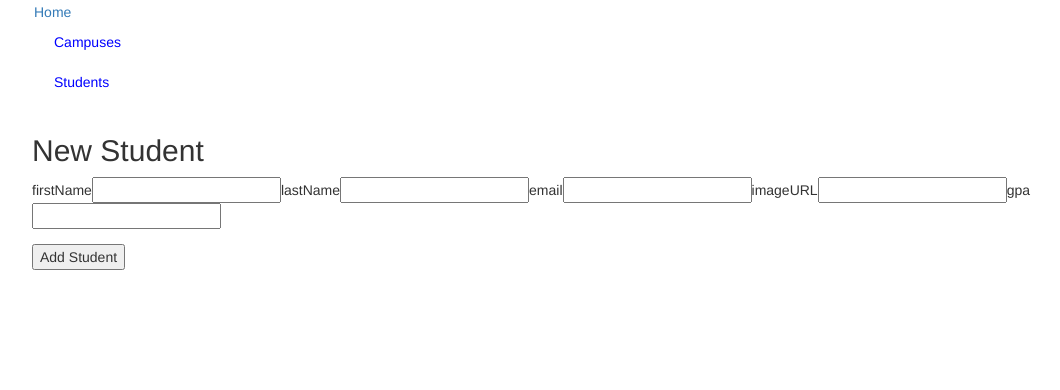
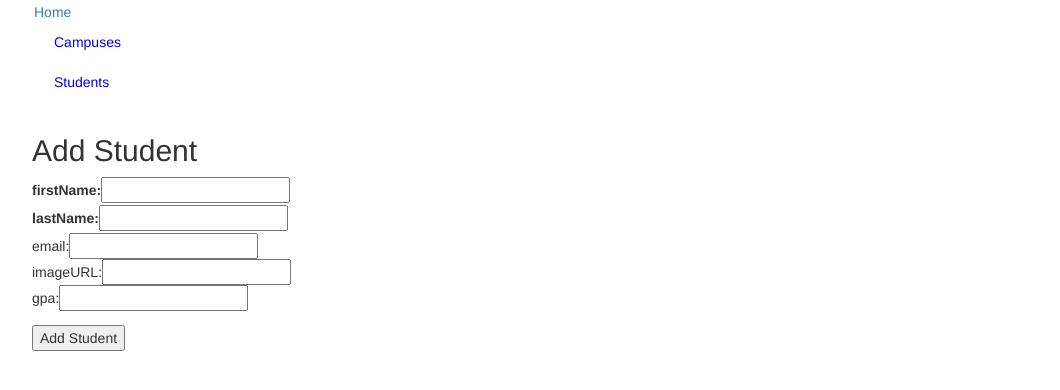
Before and after one commit to AlexanderLevin1/Senior-Enrichment-ALevin, a React app: page /#/students/1/edit in a window 1280 px wide. Shown: the top 390 px of the page, without its empty margins (38-1098 px from the left). Built offline with nearby package versions, Linux system fonts and the light colour scheme; no server answers.

Commit message:
students not working

```diff
--- a/src/Campus.js
+++ b/src/Campus.js
@@ -26,7 +26,7 @@ class Campus extends Component {
             </div>
                 <p><Link className="btn btn-default" to={`/newStudent`}>Add Student</Link></p>
                 <p><Link className="btn btn-default" to={`/campuses/${campus && campus.id}/edit`}>Edit Campus</Link></p>
-                <button className="btn btn-default btn-xs" onClick={onDeleteCampus}>Delete Campus</button>
+                <button className="btn btn-default" onClick={onDeleteCampus}>Delete Campus</button>
                 <h4> Current Students </h4>
                 <StudentList id={campus_id} />
             </div>
@@ -42,7 +42,6 @@ const mapStateToProps = ({ campuses }, { id }) => {
 
 const mapDispatchToProps = (dispatch, { history }) => {
     return {
-        createCampus: (campus) => dispatch(createCampus(campus)),
         deleteCampus: (campus) => dispatch(deleteCampus(campus, history))
     };
 };
--- a/src/CampusCreate.js
+++ b/src/CampusCreate.js
@@ -69,7 +69,9 @@ class CampusCreate extends Component {
 };
 
 const mapStateToProps = ({ campuses }, { id }) => {
-    return { campus: campuses && campuses.find(campus => campus.id === id) };
+    return {
+        campus: campuses && campuses.find(campus => campus.id === id)
+    };
 };
 
 const mapDispatchToProps = (dispatch, { history }) => {
@@ -79,4 +81,4 @@ const mapDispatchToProps = (dispatch, { history }) => {
     };
 };
 
-export default connect(null, mapDispatchToProps)(CampusCreate);
+export default connect(mapStateToProps, mapDispatchToProps)(CampusCreate);
--- a/src/Campuses.js
+++ b/src/Campuses.js
@@ -4,7 +4,6 @@ import { Link } from 'react-router-dom';
 import { updateCampus, deleteCampus } from './store';
 
 const Campuses = ({ campuses }) => {
-  console.log(campuses)
   return (
     <div>
       <title>List of Campuses</title>
--- a/src/Store.js
+++ b/src/Store.js
@@ -46,7 +46,7 @@ const studentsReducer = (state = [], action) => {
         case CREATE_STUDENT:
             state = [...state, action.student];
             break;
-        case DELETE_STUDENT:
+        case UPDATE_STUDENT:
             state = state.map(student => {
                 return student.id === action.student.id ? action.student : student;
             });
@@ -170,7 +170,9 @@ const deleteStudent = (student, history) => {
                 type: DELETE_STUDENT,
                 student
             }))
-            .then(() => history.push('/students'))
+            .then(() => {
+                history.push('/students')
+        })
     }
 };
 
--- a/src/Student.js
+++ b/src/Student.js
@@ -1,6 +1,7 @@
 import React, { Component } from 'react';
 import { connect } from 'react-redux';
-import { deleteStudent } from './store';
+import { Link } from 'react-router-dom';
+import { deleteStudent, updateStudent } from './store';
 
 
 class Student extends Component {
@@ -19,12 +20,12 @@ class Student extends Component {
         const { onDeleteStudent } = this;
         return (
             <div className="student">
-            <div>
-            <h2>Student - { student && student.name }</h2>
-            <img src={student.imageURL}/>
-            </div>
-            <th></th>
-            <button className="btn btn-default btn-xs" onClick={onDeleteStudent}> Delete Student </button>
+                <div>
+                    <h2>Student - {student && student.name}</h2>
+                    <img src={student.imageURL} />
+                </div>
+                <p><Link className="btn btn-default" to={`/students/${student && student.id}/edit`}>Edit Student</Link></p>
+                <button className="btn btn-default" onClick={onDeleteStudent}> Delete Student </button>
             </div>
         )
     }
@@ -38,6 +39,7 @@ const mapStateToProps = ({ students }, { id }) => {
 
 const mapDispatchToProps = (dispatch, { history }) => {
     return {
+        updateStudent: (student) => dispatch(updateStudent(student)),
         deleteStudent: (student) => dispatch(deleteStudent(student, history))
     }
 };
--- a/src/StudentCreate.js
+++ b/src/StudentCreate.js
@@ -3,11 +3,11 @@ import { connect } from 'react-redux';
 import { createStudent, updateStudent } from './store';
 
 class StudentCreate extends Component {
-  constructor({student}) {
+  constructor({ student }) {
     super();
     this.state = {
       firstName: !student ? '' : student.firstName,
-      lastName: ! student ? '' : student.lastName,
+      lastName: !student ? '' : student.lastName,
       email: !student ? '' : student.lastName,
       imageURL: !student ? '' : imageURL,
       gpa: !student ? '' : 0
@@ -25,7 +25,7 @@ class StudentCreate extends Component {
   }
 
   onCreateStudent(ev) {
-    const { campus } = this.props;
+    const { student, campus } = this.props;
     const { firstName, lastName, email, imageURL, gpa } = this.state;
     ev.preventDefault;
     this.props.createStudent({
@@ -43,40 +43,59 @@ class StudentCreate extends Component {
     const { student } = this.props;
     ev.preventDefault();
     this.props.updateStudent({ firstName, lastName, email, imageURL, gpa }, student.id);
-};
+  };
 
   render() {
     const { onCreateStudent, onChangeForm, onUpdateStudent } = this;
+    const { student } = this.props;
+    const { firstName, lastName, email, imageURL, gpa } = this.state;
     return (
-      <div>
-        <h2>New Student</h2>
-        <form className= "form-group">
-        firstName
-          <input name="firstName" onChange={onChangeForm} />
-        lastName
-          <input name="lastName" onChange={onChangeForm} />
-        email
-          <input name="email" onChange={onChangeForm} />
-        imageURL
-          <input name="imageURL" onChange={onChangeForm} />
-        gpa
-          <input name="gpa" onChange={onChangeForm} />
+      <div className="default-margins">
+        <h2>{!student ? ('Add Student') : (`Edit ${student.fullName}`)}</h2>
+        <form className="margin-top-10" display="table">
+          <div>
+            <label display="table-cell">
+              firstName:
+        </label>
+            <input name="firstName" onChange={onChangeForm} value={firstName} display="table" />
+          </div>
+          <div>
+            <label display="table-cell">
+              lastName:
+          </label>
+            <input name="lastName" onChange={onChangeForm} value={lastName} display="table" />
+          </div>
+          <div>
+            email:
+          <input name="email" onChange={onChangeForm} value={email} />
+          </div>
+          <div>
+            imageURL:
+          <input name="imageURL" onChange={onChangeForm} value={imageURL} />
+          </div>
+          <div>
+            gpa:
+          <input name="gpa" onChange={onChangeForm} value={gpa} />
+          </div>
         </form>
-        <button onClick={onCreateStudent}>Add Student</button>
+        <button onClick={!student ? onCreateStudent : onUpdateCampus}>
+          {!student ? ('Add') : ('Edit')} Student
+        </button>
       </div>
     )
   }
 };
 
-const mapStateToProps = ({ campuses }, { id }) => {
+const mapStateToProps = ({ students }, { id }) => {
   return {
-    campus: campuses.find(campus => campus.id === id)
-  }
+    students: students && students.find(student => student.id === id)
+  };
 };
 
 const mapDispatchToProps = (dispatch, { history }) => {
   return {
-    createStudent: (student) => dispatch(createStudent(student, history))
+    createStudent: (student) => dispatch(createStudent(student, history)),
+    updateStudent: (student, id) => dispatch(updateStudent(student, id, history))
   }
 };
 
--- a/src/StudentList.js
+++ b/src/StudentList.js
@@ -1,9 +1,9 @@
 import React from 'react';
 import { connect } from 'react-redux';
 import { Link } from 'react-router-dom';
+import { deleteStudent } from './store';
 
 const StudentList = ({ students }) => {
-    console.log(students)
     return (
         <div>
             <ul>
@@ -12,13 +12,15 @@ const StudentList = ({ students }) => {
                         return (
 
                             <ul key={student.id}>
-                            <div className="row" className="col-xs-4">
-                            <div className="thumbnail" width = {300}>
-                                <Link to={`/students/${student.id}`}>
-                                    {student.fullName}
-                                    <img className="student-thumbnail" src={student.imageURL} width = {100} />
-                                </Link>
-                                </div>
+                                <div className="row" className="col-xs-4">
+                                    <div className="thumbnail" width={300}>
+                                        <Link to={`/students/${student.id}`}>
+                                            {student.fullName}
+                                            <img className="student-thumbnail" src={student.imageURL} width={100} />
+                                        </Link>
+                                        <button className="remove-button" onClick={() => deleteStudent(student)}>
+                                        </button>
+                                    </div>
                                 </div>
                             </ul>
 
@@ -31,12 +33,19 @@ const StudentList = ({ students }) => {
     );
 };
 
-const mapStateToProps = ({ students }, {campus_id }) => {
+const mapStateToProps = ({ students }, { campus_id }) => {
     return {
-        students: !campus_id ? students: students.filter(student => {
+        students: !campus_id ? students : students.filter(student => {
             return student.campus_id === campus_id
         })
     };
 };
 
-export default connect(mapStateToProps)(StudentList);
+const mapDispatchToProps = (dispatch) => {
+    return {
+      updateStudent: (student) => dispatch(updateStudent(student)),
+      deleteStudent: (student) => dispatch(deleteStudent(student))
+    }
+  }
+
+export default connect(mapStateToProps, mapDispatchToProps)(StudentList);
--- a/src/Students.js
+++ b/src/Students.js
@@ -1,4 +1,5 @@
 import React from 'react';
+import { connect } from 'react-redux';
 import StudentList from './StudentList';
 import { Link } from 'react-router-dom';
 
@@ -6,7 +7,9 @@ const Students = () => {
     return (
         <div>
             <h1> Students </h1>
-            <p><Link to={`/newStudent`} className="btn btn-defaul btnd-xs">Add Student</Link></p>
+            <button className="btn btn-defaul btnd-xs">
+            <Link to={`/newStudent`}>Add Student</Link>
+            </button>
             <StudentList />
         </div>
     )
```
Also changed, not shown: 2 other files (tests, documents, lock files or other folders).
